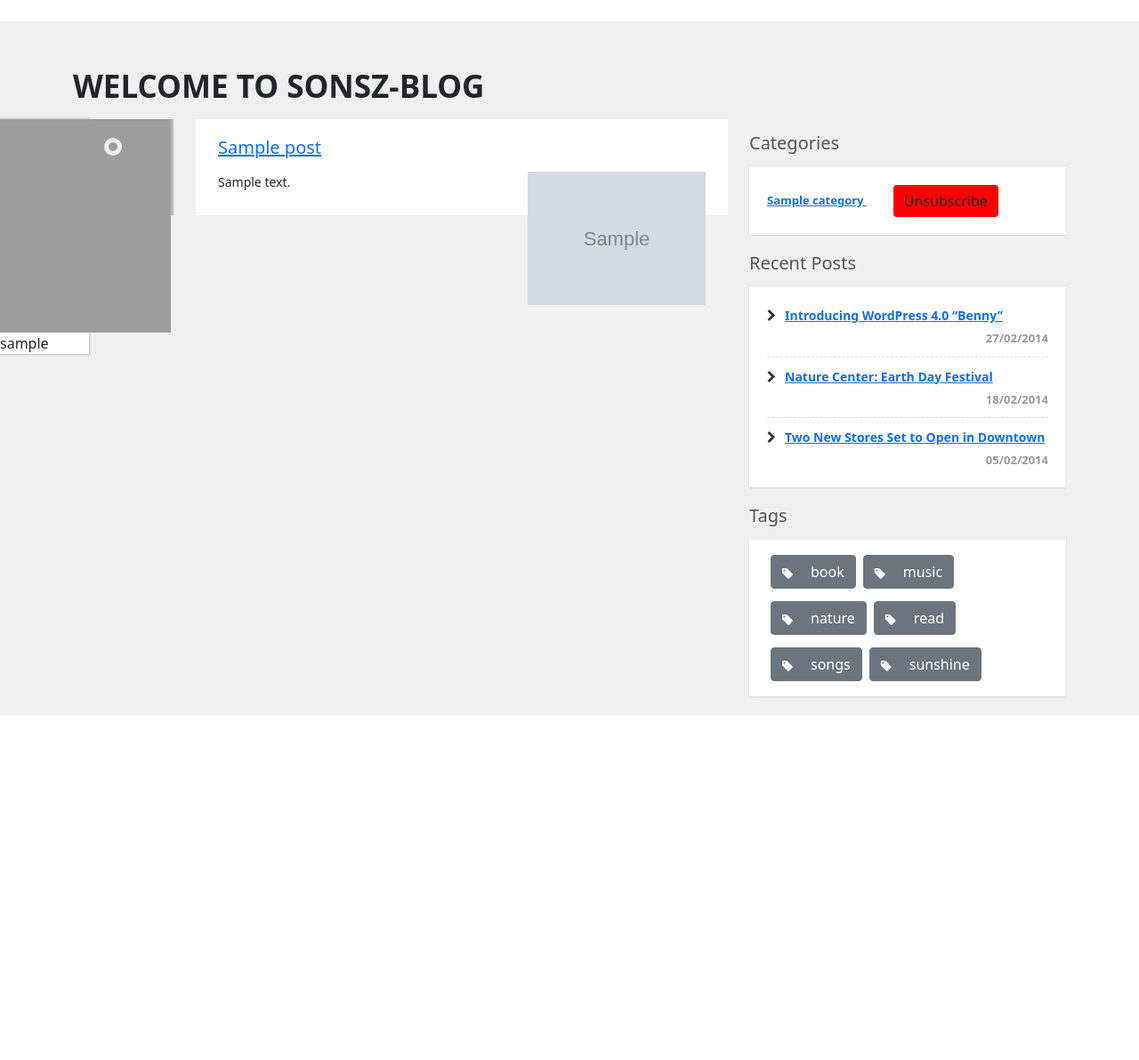
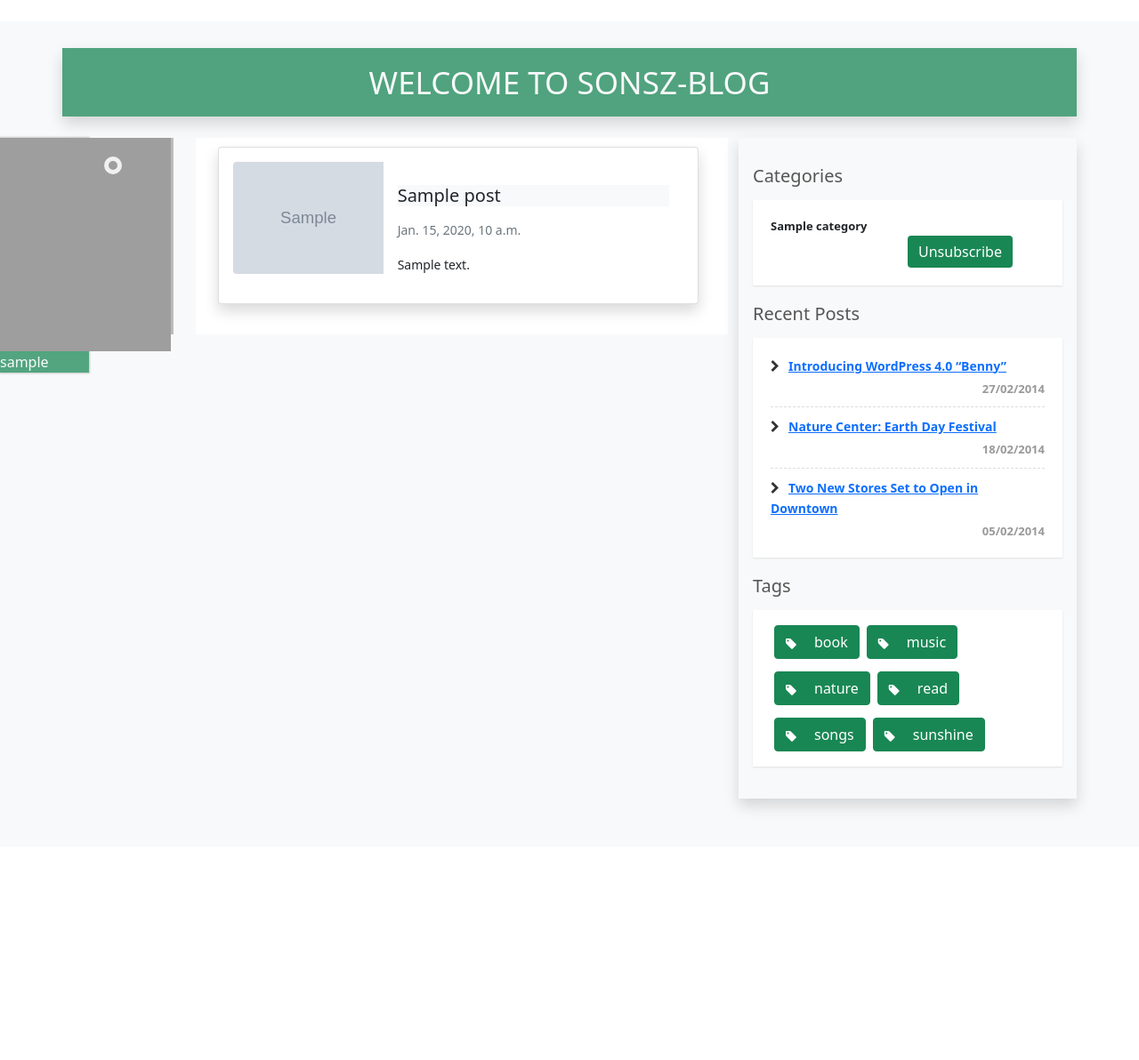
Before and after one commit to OmarAbdelzaher/Django-Blog-Project-G1, a Django app: page /dj_blog/landing/ in a window 1280 px wide. Shown: the part 90-1282 px from the top of the page at 89% size. Run offline with Django 3.2, Linux system fonts and the light colour scheme; a user stored in the database is signed in; tables that the repository leaves empty hold one stand-in row (values such as "Sample post"); grey boxes marked "Sample" are stand-in pictures; some libraries are stand-ins or nearby versions; grey boxes are pictures that could not be loaded.

Commit message:
Add Styling

```diff
--- a/dj_blog/static/css/landing.css
+++ b/dj_blog/static/css/landing.css
@@ -126,7 +126,7 @@ body{margin-top:20px;}
 }
 
 .blog-post .blog-info .date {
-	background-color:#FFFFFF;
+	background-color:black;
 	font-size:16px;
 }
 
@@ -184,17 +184,14 @@ body{margin-top:20px;}
 /* Subscribe Buttons */
 
 .sidebar .categories .subBtn{
-    background-color: #35858B;
-    border: none;
-    margin: 0 30px;
+	margin: 0 0 0 50%;
     align-content:space-around;
 }
 /* unsubscribe  */
 
 .sidebar .categories .un-sub{
-	background-color: red;
 	border: none;
-    margin: 0 30px;
+	margin: 0 0 0 50%;
     align-content:space-around;
 }
 
--- a/templates/dj_blog/landing.html
+++ b/templates/dj_blog/landing.html
@@ -15,33 +15,46 @@
 
 <body>
     <!-- Home Content  -->
-    <section class="content-item grey" id="blog-timeline">
+    <section class="content-item bg-light" id="blog-timeline">
         <div class="container">
             <div class="row">
-                <h2>Welcome to SONSZ-Blog</h2>
+                <h2 class="bg-success text-light fw-light bg-opacity-75 shadow p-3 mb-4 text-center">Welcome to SONSZ-Blog</h2>
                 <!-- BLOG POSTS - START -->
                 <div class="col-sm-8">
                     <div class="timeline">
                         <!-- BLOG POST - START -->
-
-
                         {% for post in pg %}
 
-                        <div class="blog-post">
-                            <div class="blog-info">
+                            <div class="blog-post ">
+                                <div class="blog-info ">
                                     <img src="https://bootdey.com/img/Content/avatar/avatar6.png" class=" user-avatar"
                                         alt="avatar-img">
-                                <div>{{post.user.username}}</div>
+                                    <div class="bg-success bg-opacity-75 text-light">{{post.user.username}}</div>
                                 </div>
-                            <h3><a href="{% url 'post' post.id %}">{{post.title}}</a></h3>
-                            <div class="date-xs">{{post.date_of_publish}}</div>
-                            <p>
+                                <div class="card mb-3 shadow p-3 mb-4 " style="max-width: 540px;">
+                                    <div class="row g-0">
+                                        <div class="col-md-4">
                                             <a href="{% url 'post' post.id %}" target="_self">
-                                    <img class="img-responsive pull-right" src={% static post.picture %}
-                                        alt="post-img"></a>
+                                                <img class="img-fluid rounded-start" src={% static post.picture %}
+                                                    alt="post-img">
+                                            </a>
+
+                                        </div>
+                                        <div class="col-md-8">
+                                            <div class="card-body">
+
+                                                <h3 class="card-title bg-light"><a class="text-dark fw-normal" style="text-decoration: none;" href="{% url 'post' post.id %}">{{post.title}}</a></h3>
+
+                                                <p class="text-muted">{{post.date_of_publish}}</p>
+
+                                                <p class="card-text">
                                                     {{post.content}}
                                                 </p>
+                                            </div>
 
+                                        </div>
+                                    </div>
+                                </div>
 
                                 <!--
                                 <ul class="blog-tags list-unstyled list-inline d-flex flex-row  ">
@@ -60,7 +73,7 @@
                 </div>
                 <!-- End of Posts  -->
                 <!-- SIDEBAR - Section -->
-                <div class="col-sm-4">
+                <div class="col-sm-4 bg-light shadow p-3 mb-4 ">
                     <!-- Categories Section  -->
                     <div class="sidebar">
                         <h3>Categories</h3>
@@ -69,13 +82,13 @@
                             <ul class="list-unstyled">
                                 {% for category in categories %}
                                 <li>
-                                    <a href={% url "cat-posts" category.id %}><span>{{ category.cat_name }} </span></a>
+                                    <a class="text-dark" style="text-decoration: none;" href={% url "cat-posts" category.id %}><span>{{ category.cat_name }} </span></a>
                                     {% if user.is_authenticated %}
                                     {% if user in category.user.all %}
-                                    <a type="button" class="btn un-sub"
+                                    <a type="button" class="btn un-sub btn-success"
                                         href="{% url 'unsubscribe' category.id %}">Unsubscribe</a>
                                     {% else %}
-                                    <a type="button" class="btn subBtn"
+                                    <a type="button" class="btn subBtn btn-outline-success"
                                         href="{% url 'subscribe' category.id %}">Subscribe</a>
                                     {% endif %}
                                     {% endif %}
@@ -108,12 +121,12 @@
                     <h3>Tags</h3>
                     <div class="box tags">
                         <ul class="blog-tags list-unstyled list-inline d-flex flex-wrap ">
-                            <li><a class="btn btn-secondary all-tags " href="#"><i class="fa fa-tag"></i>book</a></li>
-                            <li><a class="btn btn-secondary all-tags " href="#"><i class="fa fa-tag"></i>music</a></li>
-                            <li><a class="btn btn-secondary all-tags " href="#"><i class="fa fa-tag"></i>nature</a></li>
-                            <li><a class="btn btn-secondary all-tags " href="#"><i class="fa fa-tag"></i>read</a></li>
-                            <li><a class="btn btn-secondary all-tags " href="#"><i class="fa fa-tag"></i>songs</a></li>
-                            <li><a class="btn btn-secondary all-tags " href="#"><i class="fa fa-tag"></i>sunshine</a>
+                            <li><a class="btn btn-success all-tags " href="#"><i class="fa fa-tag"></i>book</a></li>
+                            <li><a class="btn btn-success all-tags " href="#"><i class="fa fa-tag"></i>music</a></li>
+                            <li><a class="btn btn-success all-tags " href="#"><i class="fa fa-tag"></i>nature</a></li>
+                            <li><a class="btn btn-success all-tags " href="#"><i class="fa fa-tag"></i>read</a></li>
+                            <li><a class="btn btn-success all-tags " href="#"><i class="fa fa-tag"></i>songs</a></li>
+                            <li><a class="btn btn-success all-tags " href="#"><i class="fa fa-tag"></i>sunshine</a>
                             </li>
                         </ul>
                     </div>
```
Also changed, not shown: dj_blog/static/css/login.css (+4 -5 lines), dj_blog/static/css/register.css (+4 -4 lines), templates/dj_blog/add-post.html (+14 -5 lines), templates/dj_blog/cat-posts.html (+8 -6 lines), templates/dj_blog/search.html (+57 -18 lines). Lines whose indentation alone changed are shown as unchanged.
